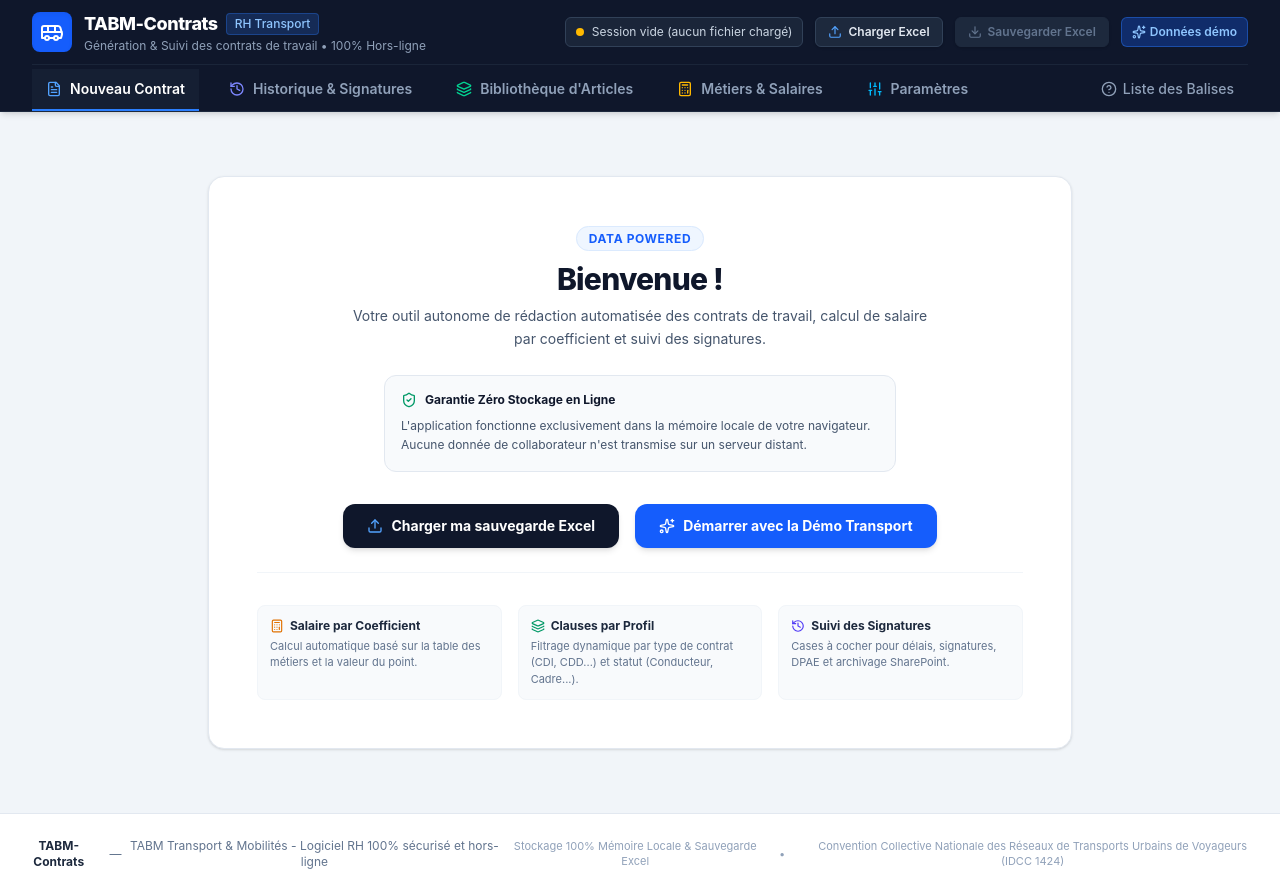
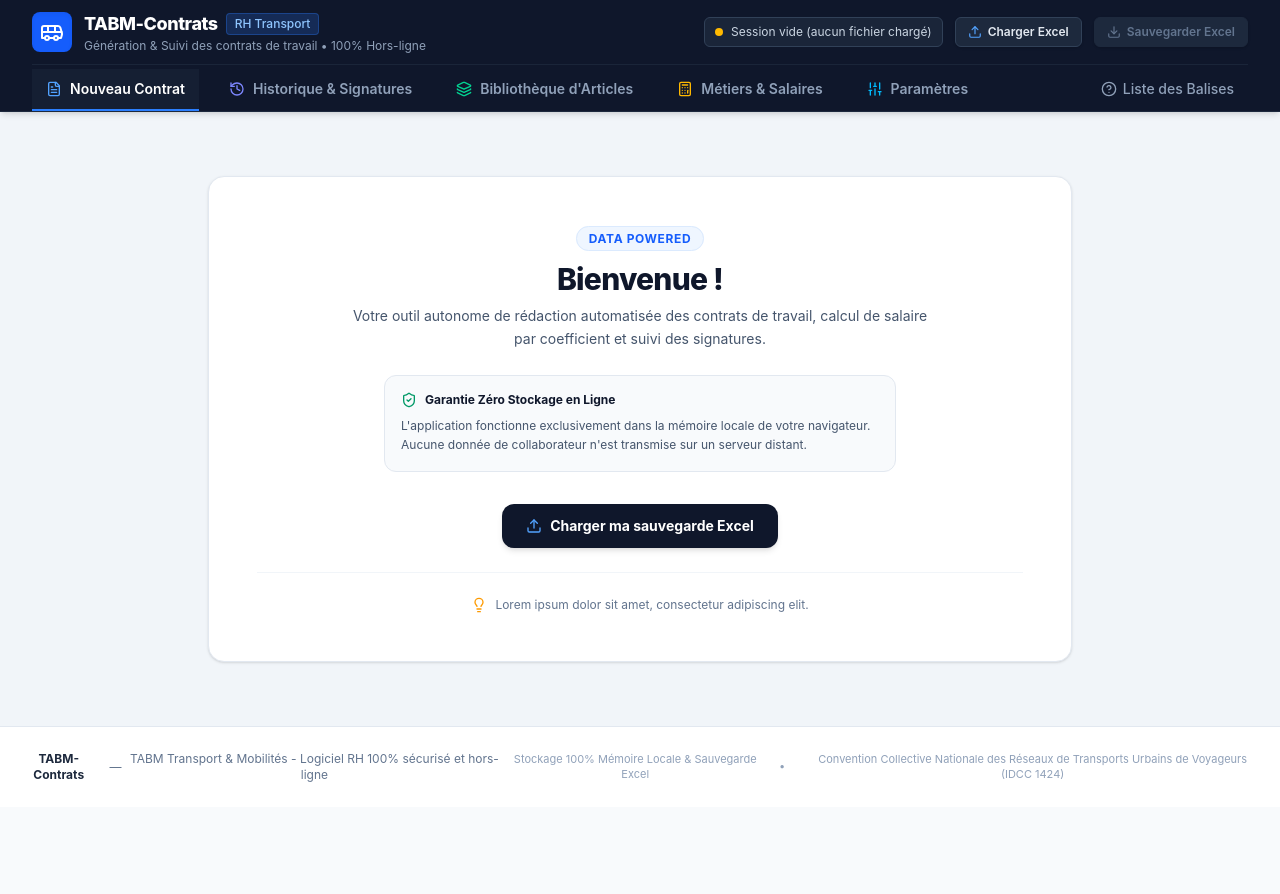
Before and after one commit to prelune/TABM_Contrats, a React (Vite) app: page / in a window 1280 px wide. After the commit the page ends 807 px from the top, so only its background shows below. Built offline with nearby package versions, Linux system fonts and the light colour scheme.

Commit message:
refactor: remove sample data loading functionality
Clean up the codebase by removing the demo data feature, ensuring the application remains strictly empty upon initial load as required.

```diff
--- a/src/App.tsx
+++ b/src/App.tsx
@@ -34,13 +34,11 @@ import {
   CheckCircle2,
   AlertTriangle,
   Upload,
-  Sparkles,
   ShieldCheck,
   Download,
   Layers,
-  Calculator,
-  History,
-  FileText
+  FileText,
+  Lightbulb
 } from 'lucide-react';
 
 export default function App() {
@@ -101,12 +99,6 @@ export default function App() {
     reader.readAsArrayBuffer(file);
     // Reset file input value to allow re-uploading the same file if needed
     e.target.value = '';
-  };
-
-  const handleLoadSampleData = () => {
-    const sample = createSampleDatabase();
-    setDb(sample);
-    showToast('Données de démonstration TABM Transport chargées en mémoire !', 'success');
   };
 
   const handleClearMemory = () => {
@@ -300,7 +292,6 @@ export default function App() {
         db={db}
         onExportExcel={handleExportExcel}
         onImportExcel={handleImportExcel}
-        onLoadSampleData={handleLoadSampleData}
         onClearMemory={handleClearMemory}
         onOpenTagsModal={() => setIsTagsModalOpen(true)}
       />
@@ -309,8 +300,6 @@ export default function App() {
       <SessionBanner
         db={db}
         onExportExcel={handleExportExcel}
-        onImportExcel={handleImportExcel}
-        onLoadSampleData={handleLoadSampleData}
         onClearMemory={handleClearMemory}
       />
 
@@ -344,8 +333,8 @@ export default function App() {
               </div>
 
               {/* Actions to start */}
-              <div className="pt-2 flex flex-col sm:flex-row items-center justify-center gap-4">
-                <label className="w-full sm:w-auto inline-flex items-center justify-center px-6 py-3 bg-slate-900 hover:bg-slate-800 text-white font-bold text-sm rounded-xl cursor-pointer shadow-md transition">
+              <div className="pt-2 flex items-center justify-center">
+                <label className="inline-flex items-center justify-center px-6 py-3 bg-slate-900 hover:bg-slate-800 text-white font-bold text-sm rounded-xl cursor-pointer shadow-md transition">
                   <Upload className="w-4 h-4 mr-2 text-blue-400" />
                   <span>Charger ma sauvegarde Excel</span>
                   <input
@@ -355,47 +344,12 @@ export default function App() {
                     className="hidden"
                   />
                 </label>
-
-                <button
-                  onClick={handleLoadSampleData}
-                  className="w-full sm:w-auto inline-flex items-center justify-center px-6 py-3 bg-blue-600 hover:bg-blue-700 text-white font-bold text-sm rounded-xl shadow-md transition"
-                >
-                  <Sparkles className="w-4 h-4 mr-2" />
-                  <span>Démarrer avec la Démo Transport</span>
-                </button>
               </div>
 
-              {/* Features overview pills */}
-              <div className="pt-8 border-t border-slate-100 grid grid-cols-1 sm:grid-cols-3 gap-4 text-left">
-                <div className="p-3 rounded-lg bg-slate-50 border border-slate-100">
-                  <div className="font-bold text-xs text-slate-800 flex items-center gap-1.5 mb-1">
-                    <Calculator className="w-3.5 h-3.5 text-amber-600" />
-                    Salaire par Coefficient
-                  </div>
-                  <p className="text-[11px] text-slate-500">
-                    Calcul automatique basé sur la table des métiers et la valeur du point.
-                  </p>
-                </div>
-
-                <div className="p-3 rounded-lg bg-slate-50 border border-slate-100">
-                  <div className="font-bold text-xs text-slate-800 flex items-center gap-1.5 mb-1">
-                    <Layers className="w-3.5 h-3.5 text-emerald-600" />
-                    Clauses par Profil
-                  </div>
-                  <p className="text-[11px] text-slate-500">
-                    Filtrage dynamique par type de contrat (CDI, CDD...) et statut (Conducteur, Cadre...).
-                  </p>
-                </div>
-
-                <div className="p-3 rounded-lg bg-slate-50 border border-slate-100">
-                  <div className="font-bold text-xs text-slate-800 flex items-center gap-1.5 mb-1">
-                    <History className="w-3.5 h-3.5 text-indigo-600" />
-                    Suivi des Signatures
-                  </div>
-                  <p className="text-[11px] text-slate-500">
-                    Cases à cocher pour délais, signatures, DPAE et archivage SharePoint.
-                  </p>
-                </div>
+              {/* Ligne informative épurée avec icône ampoule */}
+              <div className="pt-6 border-t border-slate-100 flex items-center justify-center gap-2 text-xs text-slate-500">
+                <Lightbulb className="w-4 h-4 text-amber-500 shrink-0" />
+                <span>Lorem ipsum dolor sit amet, consectetur adipiscing elit.</span>
               </div>
             </div>
           </div>
--- a/src/components/Navbar.tsx
+++ b/src/components/Navbar.tsx
@@ -8,7 +8,6 @@ import {
   Upload,
   HelpCircle,
   Trash2,
-  Sparkles,
   CheckCircle2,
   AlertTriangle,
   Sliders,
@@ -22,7 +21,6 @@ interface NavbarProps {
   db: AppDatabase;
   onExportExcel: () => void;
   onImportExcel: (e: React.ChangeEvent<HTMLInputElement>) => void;
-  onLoadSampleData: () => void;
   onClearMemory: () => void;
   onOpenTagsModal: () => void;
 }
@@ -33,7 +31,6 @@ export const Navbar: React.FC<NavbarProps> = ({
   db,
   onExportExcel,
   onImportExcel,
-  onLoadSampleData,
   onClearMemory,
   onOpenTagsModal,
 }) => {
@@ -128,19 +125,6 @@ export const Navbar: React.FC<NavbarProps> = ({
               <Download className="w-3.5 h-3.5 mr-1.5" />
               <span>Sauvegarder Excel</span>
             </button>
-
-            {/* If empty, offer sample data button */}
-            {isMemoryEmpty && (
-              <button
-                id="btn-load-demo"
-                onClick={onLoadSampleData}
-                className="inline-flex items-center px-2.5 py-1.5 text-xs font-semibold rounded-md bg-blue-600/30 hover:bg-blue-600/50 text-blue-300 border border-blue-500/40 transition"
-                title="Charger les données types pour société de transport"
-              >
-                <Sparkles className="w-3.5 h-3.5 mr-1" />
-                <span className="hidden md:inline">Données démo</span>
-              </button>
-            )}
 
             {/* Reset memory button */}
             {!isMemoryEmpty && (
--- a/src/components/SessionBanner.tsx
+++ b/src/components/SessionBanner.tsx
@@ -1,23 +1,18 @@
-import React, { useRef } from 'react';
-import { ShieldCheck, Upload, Download, Sparkles, AlertCircle, RefreshCw, FileSpreadsheet } from 'lucide-react';
+import React from 'react';
+import { FileSpreadsheet } from 'lucide-react';
 import { AppDatabase } from '../types';
 
 interface SessionBannerProps {
   db: AppDatabase;
   onExportExcel: () => void;
-  onImportExcel: (e: React.ChangeEvent<HTMLInputElement>) => void;
-  onLoadSampleData: () => void;
   onClearMemory: () => void;
 }
 
 export const SessionBanner: React.FC<SessionBannerProps> = ({
   db,
   onExportExcel,
-  onImportExcel,
-  onLoadSampleData,
   onClearMemory,
 }) => {
-  const fileInputRef = useRef<HTMLInputElement>(null);
   const isMemoryEmpty = db.articles.length === 0 && db.jobs.length === 0 && db.contracts.length === 0;
 
   if (isMemoryEmpty) {
```
